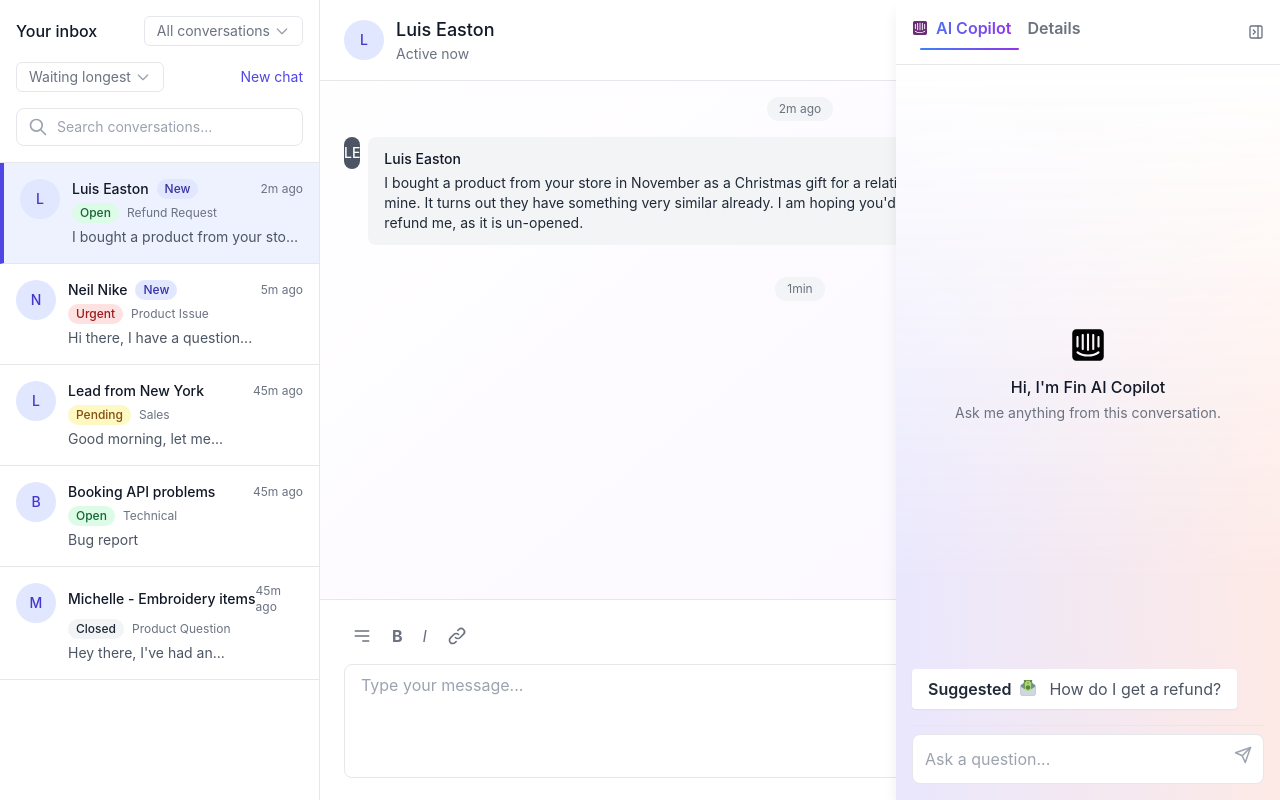
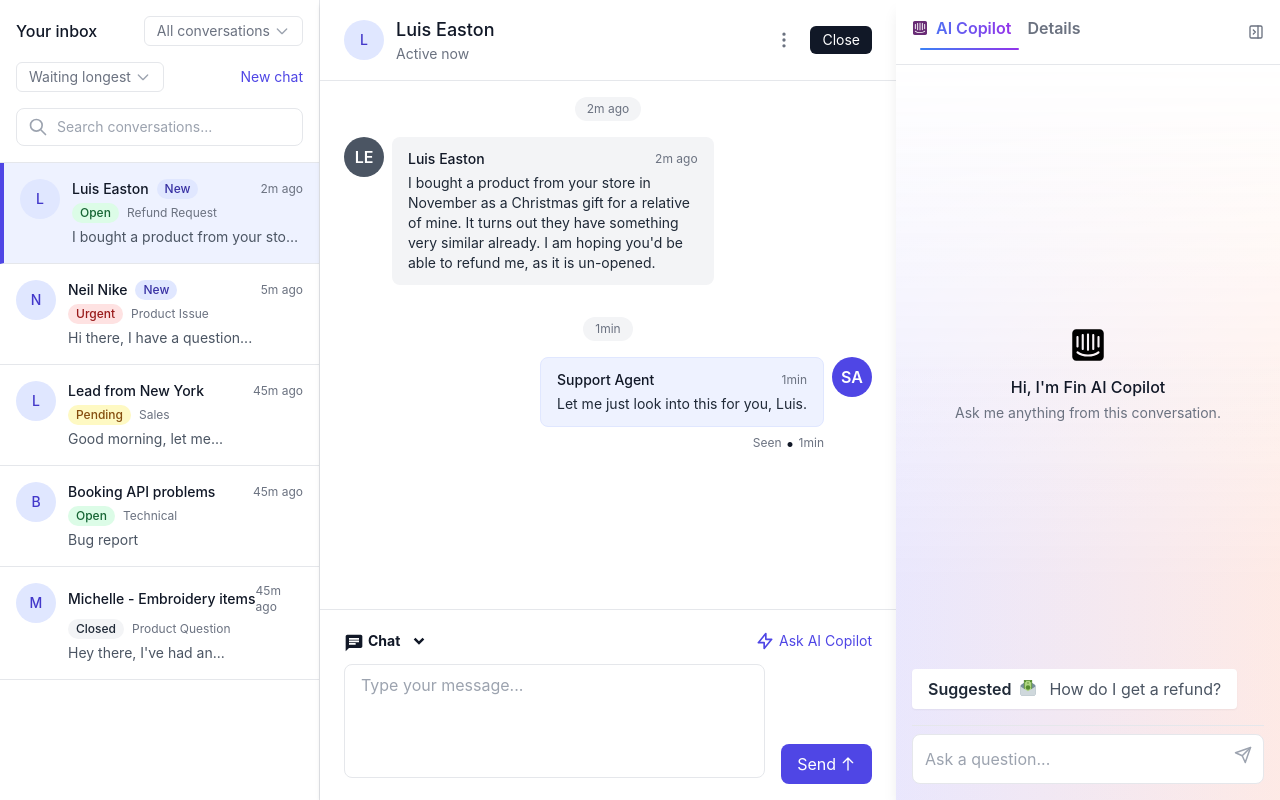
Before and after one commit to anshika-maurya/Intercom, a React (Create React App) app: page / in a window 1280 px wide. Both pictures are taken after a click on the element 159 px from the left and 213 px from the top of the page. Built offline with nearby package versions, Linux system fonts and the light colour scheme.

Commit message:
work on styling

```diff
--- a/src/ChatPanel.js
+++ b/src/ChatPanel.js
@@ -1,6 +1,7 @@
 import React, { useState, useRef, useEffect } from 'react';
 import FormattingToolbar from './components/FormattingToolbar';
-
+import { MdChat } from "react-icons/md";
+import { RiArrowDropDownLine } from "react-icons/ri";
 const dummyMessages = [
   {
     id: 1,
@@ -8,7 +9,8 @@
     message: "I bought a product from your store in November as a Christmas gift for a relative of mine. It turns out they have something very similar already. I am hoping you'd be able to refund me, as it is un-opened.",
     time: '2m ago',
     name: 'Luis Easton',
-    avatar: 'LE'
+    avatar: 'LE',
+    isTyping: false
   },
   {
     id: 2,
@@ -21,6 +23,7 @@
     isTyping: false
   }
 ];
+
 
 const groupMessagesByDate = (messages) => {
   const groups = {};
@@ -189,22 +192,20 @@
         // Try using our custom position calculator for textarea
         const startPos = getCaretCoordinates(textarea, start);
         const endPos = getCaretCoordinates(textarea, end);
-
           // Position in middle of selection
         const x = startPos.left + ((endPos.left - startPos.left) / 2);
-        // Position above the selection
-        const y = startPos.top - 40;
+        // Position below the selection
+        const y = endPos.top + 10;
 
         setSelectedText(selection);
         setToolbarPosition({ x, y });
         setShowFormattingToolbar(true);
       } catch (error) {
         // Fallback if all else fails
-        const textareaRect = textarea.getBoundingClientRect();
-        setSelectedText(selection);
+        const textareaRect = textarea.getBoundingClientRect();        setSelectedText(selection);
         setToolbarPosition({
           x: textareaRect.left + (textareaRect.width / 2),
-          y: textareaRect.top - 30
+          y: textareaRect.top + textareaRect.height + 10
         });
         setShowFormattingToolbar(true);
       }
@@ -227,10 +228,9 @@
         </div>
       </div>
     );
-  }
-
-  return (
-    <div className="h-full flex flex-col bg-gradient-to-br from-white to-purple-50">
+  }  return (
+    <div className="h-full w-full bg-gradient-to-br from-white to-purple-50">
+      <div className="flex flex-col w-full h-full bg-white shadow-md overflow-hidden transition-all duration-300">
         {/* Chat Header */}
         <div className="flex items-center justify-between px-6 py-4 border-b bg-white">
           <div className="flex items-center space-x-3">
@@ -252,11 +252,9 @@
               Close
             </button>
           </div>
-      </div>
-
-      {/* Messages */}
+        </div>        {/* Messages */}
         <div className="flex-1 overflow-y-auto px-6 py-4">
-        <div className="space-y-8">
+          <div className="w-full space-y-8">
             {Object.entries(messageGroups).map(([date, messages]) => (
               <div key={date} className="space-y-4">
                 <div className="flex justify-center">
@@ -265,9 +263,11 @@
                 {messages.map((msg, idx) => (
                   <div key={msg.id} className={`flex ${msg.sender === 'agent' ? 'justify-end' : 'justify-start'}`}>
                     <div className={`flex items-start space-x-2 max-w-[70%] ${msg.sender === 'agent' ? 'flex-row-reverse space-x-reverse' : ''}`}>
-                    <div className={`w-8 h-8 rounded-full flex items-center justify-center text-sm font-medium text-white ${msg.sender === 'agent' ? 'bg-indigo-600' : 'bg-gray-600'}`}>
+                      <div className={`min-w-[2.5rem] min-h-[2.5rem] rounded-full flex items-center justify-center text-base font-semibold text-white ${msg.sender === 'agent' ? 'bg-indigo-600' : 'bg-gray-600'}`}>
   {msg.avatar}
 </div>
+
+
                       <div>
                         <div className={`${msg.sender === 'agent' ? 'bg-indigo-50 border border-indigo-100' : 'bg-gray-100'} rounded-lg px-4 py-3`}>
                           <div className="flex items-center justify-between mb-1">
@@ -294,6 +294,7 @@
           {/* Typing Indicator */}
           {isTyping && (
             <div className="flex items-center space-x-2 mt-4">
+
               <div className="w-8 h-8 rounded-full flex items-center justify-center text-sm font-medium text-white bg-indigo-600">
                 SA
               </div>
@@ -313,19 +314,11 @@
           <div className="flex flex-col">
             <div className="flex items-center justify-between mb-2">
               <div className="flex items-center">
-              <button className="p-2 text-gray-500 hover:text-gray-700 mr-1">
-                <svg className="w-5 h-5" fill="none" stroke="currentColor" viewBox="0 0 24 24">
-                  <path strokeLinecap="round" strokeLinejoin="round" strokeWidth="2" d="M4 6h16M4 12h16m-7 6h7" />
-                </svg>
-              </button>
-              <button className="p-2 font-bold text-gray-500 hover:text-gray-700 mr-1">B</button>
-              <button className="p-2 italic text-gray-500 hover:text-gray-700 mr-1">I</button>
-              <button className="p-2 text-gray-500 hover:text-gray-700">
-                <svg className="w-5 h-5" fill="none" stroke="currentColor" viewBox="0 0 24 24">
-                  <path strokeLinecap="round" strokeLinejoin="round" strokeWidth="2" d="M13.828 10.172a4 4 0 00-5.656 0l-4 4a4 4 0 105.656 5.656l1.102-1.101m-.758-4.899a4 4 0 005.656 0l4-4a4 4 0 00-5.656-5.656l-1.1 1.1" />
-                </svg>
-              </button>
+  <MdChat className="text-xl text-gray-850 relative top-[2px]" />
+  <span className="ml-1 text-sm text-gray-850 font-bold">Chat</span>
+  <RiArrowDropDownLine className="text-3xl text-gray-850 ml-1" />
 </div>
+
 
               <button
                 onClick={onOpenCopilot}
@@ -376,5 +369,6 @@
           />
         )}
       </div>
+    </div>
   );
 }
--- a/src/InboxLayout.js
+++ b/src/InboxLayout.js
@@ -9,13 +9,13 @@
       </div>
 
       {/* Center - Chat Area */}
-      <div className="flex-1 flex flex-col">
+      <div className={`flex-1 flex flex-col transition-all duration-300 ease-in-out ${rightPanel ? 'mr-96' : ''}`}>
         {mainContent}
       </div>
 
       {/* Right Side - Copilot Panel */}
       <div
-        className={`fixed right-0 top-0 h-full w-96 bg-white shadow-lg transform transition-transform duration-300 ease-in-out ${
+        className={`fixed right-0 top-0 h-full w-96 bg-white shadow-lg transition-transform duration-300 ease-in-out ${
           rightPanel ? 'translate-x-0' : 'translate-x-full'
         }`}
       >
--- a/src/components/AICopilot.js
+++ b/src/components/AICopilot.js
@@ -51,7 +51,7 @@
 
         <div className="border-t p-3 flex justify-center">
           <button
-            onClick={onAddToComposer}
+            onClick={() => onAddToComposer(content)}
             className="flex items-center justify-center gap-2 text-gray-800 font-medium text-sm bg-white border border-gray-300 py-2 px-4 rounded hover:bg-gray-100 w-full"
           >
             <TfiNewWindow />
@@ -270,17 +270,16 @@
 )}
 
 
-  const handleAddToComposer = () => {
-    const refundText = `We understand that sometimes a purchase may not meet your expectations, and you may need to request a refund.
+  const handleAddToComposer = (customText) => {
+    // If customText is provided, use that, otherwise use default text
+    // Ensure we're always setting a string value
+    const textToAdd = (customText || `We understand that sometimes a purchase may not meet your expectations, and you may need to request a refund.
 
 To assist you with your refund request, could you please provide your order ID and proof of purchase.
 
-Please note:
-We can only refund orders placed within the last 60 days, and your item must meet our requirements for condition to be returned. Please check when you placed your order before proceeding.
+Once I've checked these details, if everything looks OK, I will send a returns QR code which you can use to post the item back to us. Your refund will be automatically issued once you put it in the post.`).toString();
 
-Once I've checked these details, if everything looks OK, I will send a returns QR code which you can use to post the item back to us. Your refund will be automatically issued once you put it in the post.`;
-
-    setMessageInput(refundText);
+    setMessageInput(textToAdd);
     onClose();
   };
 
@@ -309,7 +308,11 @@
 
   <div className="flex justify-center mt-4 pt-3 border-t border-purple-200">
     <button
-      onClick={handleAddToComposer}
+      onClick={() => handleAddToComposer(`We understand that sometimes a purchase may not meet your expectations, and you may need to request a refund.
+
+To assist you with your refund request, could you please provide your order ID and proof of purchase.
+
+Once I've checked these details, if everything looks OK, I will send a returns QR code which you can use to post the item back to us. Your refund will be automatically issued once you put it in the post.`)}
       className="flex items-center justify-center gap-2 text-gray-800 font-medium text-sm bg-white py-2 px-4 rounded border border-gray-300 hover:bg-gray-50 w-full"
     >
       <TfiNewWindow />
```
Lines whose indentation alone changed are shown as unchanged.
